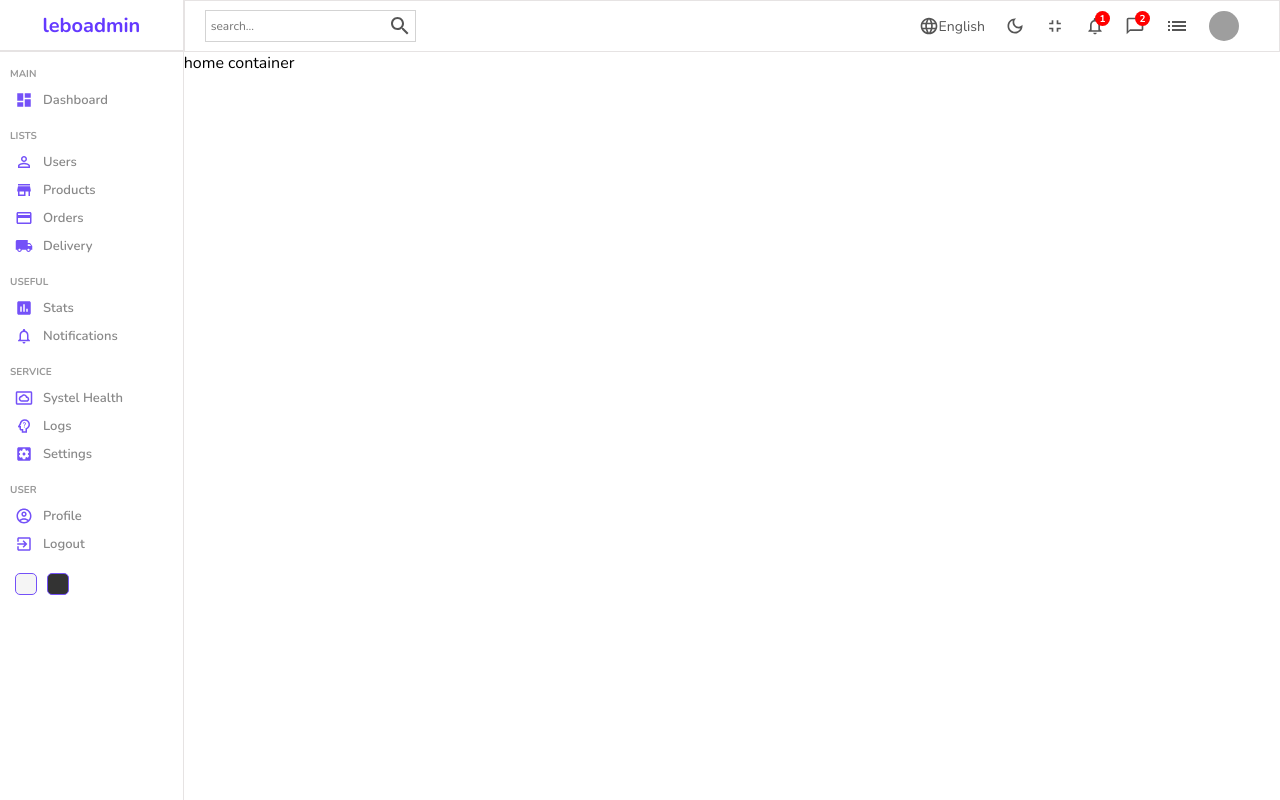
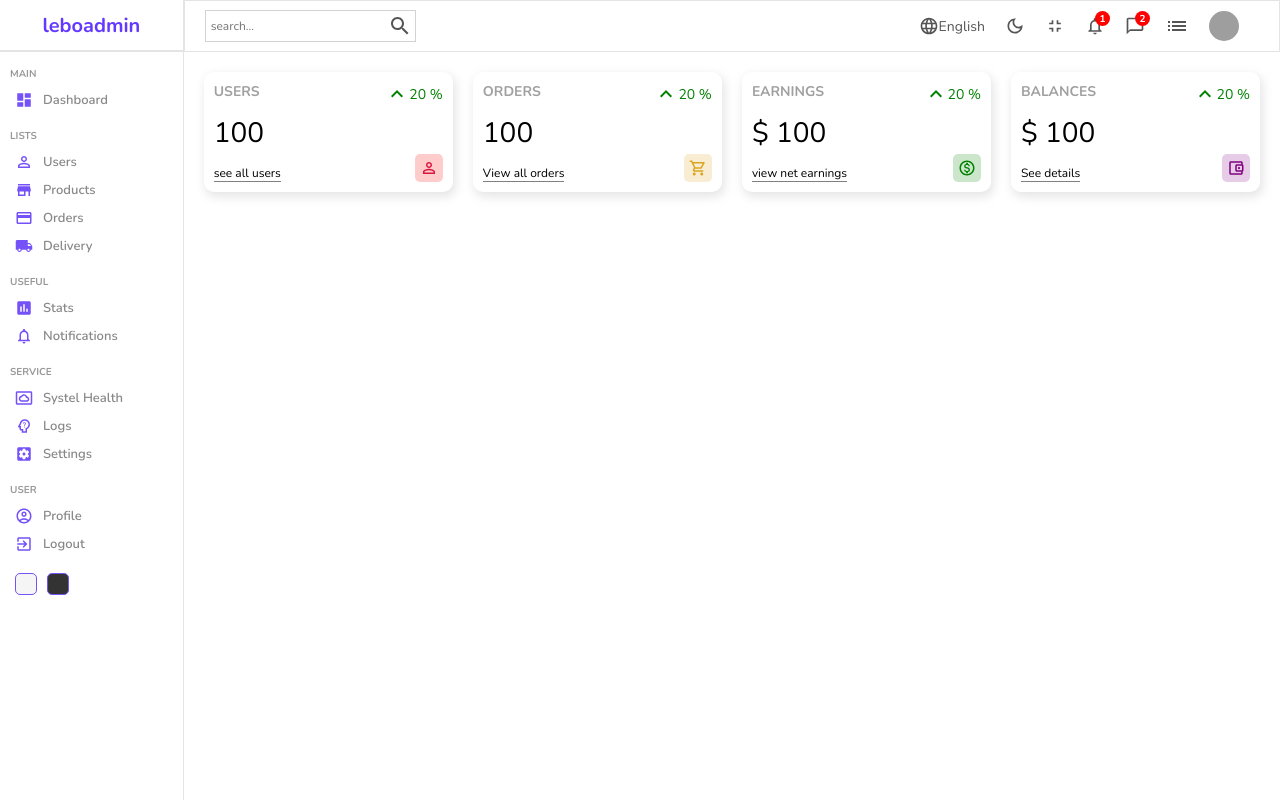
Before and after one commit to tafitahery/firebase, a React (Create React App) app in the folder client/: page / in a window 1280 px wide. Built offline with nearby package versions, Linux system fonts and the light colour scheme; grey boxes are pictures that could not be loaded.

Commit message:
React Reusable Widget Components

```diff
--- a/client/src/components/navbar/navbar.scss
+++ b/client/src/components/navbar/navbar.scss
@@ -56,8 +56,8 @@
           font-size: 10px;
           font-weight: bold;
           position: absolute;
+          right: -5px;
           top: -5px;
-          right: -5px;
         }
 
         .avatar {
--- /dev/null
+++ b/client/src/components/widget/Widget.jsx
@@ -0,0 +1,105 @@
+import './widget.scss';
+
+import {
+  AccountBalanceWalletOutlined,
+  KeyboardArrowUp,
+  MonetizationOnOutlined,
+  PersonOutline,
+  ShoppingCartOutlined,
+} from '@mui/icons-material';
+
+export default function Widget({ type }) {
+  let data;
+
+  // Temporary
+  const amount = 100;
+  const diff = 20;
+
+  switch (type) {
+    case 'user':
+      data = {
+        title: 'USERS',
+        isMoney: false,
+        link: 'see all users',
+        icon: (
+          <PersonOutline
+            className="icon"
+            style={{
+              color: 'crimson',
+              backgroundColor: 'rgba(255, 0, 0, 0.2)',
+            }}
+          />
+        ),
+      };
+      break;
+    case 'order':
+      data = {
+        title: 'ORDERS',
+        isMoney: false,
+        link: 'View all orders',
+        icon: (
+          <ShoppingCartOutlined
+            className="icon"
+            style={{
+              color: 'goldenrod',
+              backgroundColor: 'rgba(218, 165, 32, 0.2)',
+            }}
+          />
+        ),
+      };
+      break;
+    case 'earning':
+      data = {
+        title: 'EARNINGS',
+        isMoney: true,
+        link: 'view net earnings',
+        icon: (
+          <MonetizationOnOutlined
+            className="icon"
+            style={{
+              color: 'green',
+              backgroundColor: 'rgba(0, 128, 0, 0.2)',
+            }}
+          />
+        ),
+      };
+      break;
+    case 'balance':
+      data = {
+        title: 'BALANCES',
+        isMoney: true,
+        link: 'See details',
+        icon: (
+          <AccountBalanceWalletOutlined
+            className="icon"
+            style={{
+              color: 'purple',
+              backgroundColor: 'rgba(128, 0, 128, 0.2)',
+            }}
+          />
+        ),
+      };
+      break;
+    default:
+      break;
+  }
+
+  return (
+    <div className="widget">
+      <div className="left">
+        <span className="title">{data.title}</span>
+        <span className="counter">
+          {data.isMoney && '$'} {amount}
+        </span>
+        <span className="link">{data.link}</span>
+      </div>
+      <div className="right">
+        <div className="percentage positive">
+          {<KeyboardArrowUp />}
+          {diff} %
+        </div>
+        {data.icon}
+      </div>
+    </div>
+  );
+}
--- /dev/null
+++ b/client/src/components/widget/widget.scss
@@ -0,0 +1,54 @@
+.widget {
+  display: flex;
+  justify-content: space-between;
+  flex: 1;
+  padding: 10px;
+  -webkit-box-shadow: 2px 4px 10px 1px rgba(0, 0, 0, 0.47);
+  box-shadow: 2px 4px 10px 1px rgba(201, 201, 201, 0.47);
+  border-radius: 10px;
+  height: 100px;
+
+  .left,
+  .right {
+    display: flex;
+    flex-direction: column;
+    justify-content: space-between;
+
+    .title {
+      font-weight: bold;
+      font-size: 14px;
+      color: rgb(160, 160, 160);
+    }
+
+    .counter {
+      font-size: 28px;
+      font-weight: 300;
+    }
+
+    .link {
+      width: max-content;
+      font-size: 12px;
+      border-bottom: 1px solid gray;
+    }
+
+    .percentage {
+      display: flex;
+      align-items: center;
+      font-size: 14px;
+
+      &.positive {
+        color: green;
+      }
+      &.negative {
+        color: red;
+      }
+    }
+
+    .icon {
+      font-size: 18px;
+      padding: 5px;
+      border-radius: 5px;
+      align-self: flex-end;
+    }
+  }
+}
--- a/client/src/pages/home/Home.jsx
+++ b/client/src/pages/home/Home.jsx
@@ -2,6 +2,7 @@
 
 import Sidebar from '../../components/sidebar/Sidebar';
 import Navbar from '../../components/navbar/Navbar';
+import Widget from '../../components/widget/Widget';
 
 export default function Home() {
   return (
@@ -9,7 +10,12 @@
       <Sidebar />
       <div className="homeContainer">
         <Navbar />
-        home container
+        <div className="widgets">
+          <Widget type="user" />
+          <Widget type="order" />
+          <Widget type="earning" />
+          <Widget type="balance" />
+        </div>
       </div>
     </div>
   );
--- a/client/src/pages/home/home.scss
+++ b/client/src/pages/home/home.scss
@@ -3,5 +3,11 @@
 
   .homeContainer {
     flex: 6;
+
+    .widgets {
+      display: flex;
+      padding: 20px;
+      gap: 20px;
+    }
   }
 }
```
